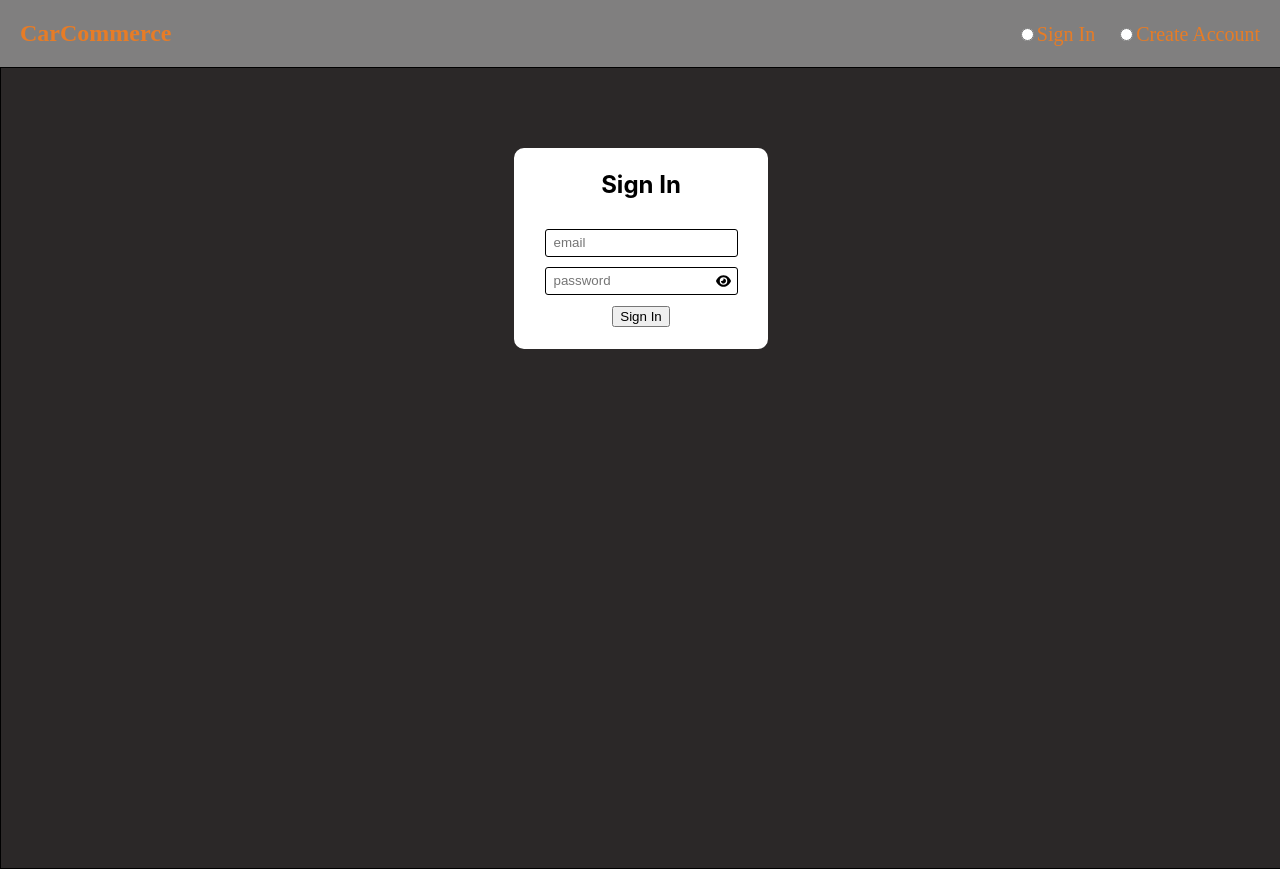
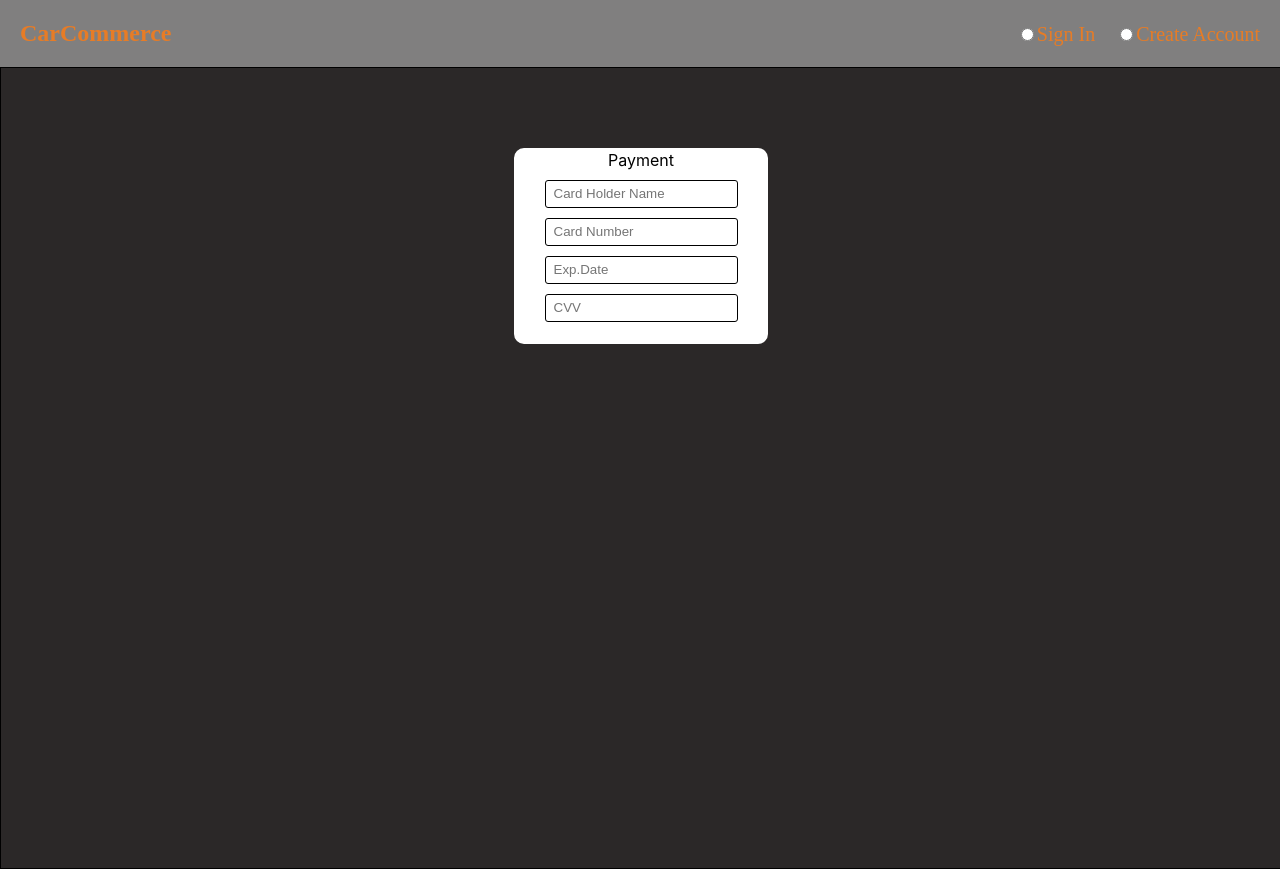
Before and after one commit to Bay102/ExtremeMachines, a React (Create React App) app: page / in a window 1280 px wide. Built offline with nearby package versions, Linux system fonts and the light colour scheme.

Commit message:
payment component inputs rendered

```diff
--- a/src/components/App/Main.jsx
+++ b/src/components/App/Main.jsx
@@ -1,20 +1,22 @@
-import React from "react";
-import { Cart } from "../Cart/Cart";
-import { storeItems } from "../storeItems";
-import Shipping from "../Shipping/Shipping";
-import SignIn from "../SignIn/SignIn";
-import SignUp from "../SignUp/SignUp";
-import "./Main.css";
-import { BuildRadios } from "../HomeScreenButtons/BuildRadios";
-import { allUsers } from "../stateData";
-import Payments from "../Payment/Payments";
+import React from 'react';
+import { Cart } from '../Cart/Cart';
+import { storeItems } from '../storeItems';
+import Shipping from '../Shipping/Shipping';
+import SignIn from '../SignIn/SignIn';
+import SignUp from '../SignUp/SignUp';
+import './Main.css';
+import { BuildRadios } from '../HomeScreenButtons/BuildRadios';
+import { allUsers } from '../stateData';
+import Payments from '../Payment/Payments';
 
 class Main extends React.Component {
   state = {
-    displayPage: "signIn",
+    displayPage: 'payments',
     currentUser: '',
     users: allUsers,
     storeItems,
+    subTotal: '',
+    finalPrice: '',
   };
 
   changePage = (value) => {
@@ -52,8 +54,7 @@ class Main extends React.Component {
     }));
   };
 
-
- updateCurrentUser = (user) => {
+  updateCurrentUser = (user) => {
     this.setState({ currentUser: user });
   };
 
@@ -62,33 +63,41 @@ class Main extends React.Component {
   };
 
   handleQuantityChange = (parent, name, sub, newState) =>
-  this.updateSubSubState(parent, name, sub, newState);
+    this.updateSubSubState(parent, name, sub, newState);
 
   updateItemPrice = (itemPrice, itemQuantity) => {
-    const priceString = itemPrice.replace(/[$,]/g, ""); // remove dollar sign and commas
+    const priceString = itemPrice.replace(/[$,]/g, ''); // remove dollar sign and commas
     const doMath = parseInt(priceString) * itemQuantity;
-    const formattedPrice = doMath.toLocaleString("en-US", {
-      style: "currency",
-      currency: "USD",
+    const formattedPrice = doMath.toLocaleString('en-US', {
+      style: 'currency',
+      currency: 'USD',
     });
     return formattedPrice;
   };
 
-
-  // updateItemPrice = (parent, name, sub, newState) =>
-  //   this.updateSubSubState(parent, name, sub, newState);
-
+  totalCartPrice = (cart) => {
+    let totalPrice = 0;
+    for (const item of Object.values(cart)) {
+      const priceString = item.price.replace(/[$,]/g, '');
+      let quantityPrices = parseInt(priceString * item.quantity);
+      totalPrice = totalPrice += quantityPrices;
+    }
+    return totalPrice.toLocaleString('en-US', {
+      style: 'currency',
+      currency: 'USD',
+    });
+  };
 
   removeItemFromCart = (itemName) => {
-    const storeItemsCopy = {...this.state.storeItems};
+    const storeItemsCopy = { ...this.state.storeItems };
     delete storeItemsCopy[itemName];
-    this.setState({storeItems: storeItemsCopy});
-  }
+    this.setState({ storeItems: storeItemsCopy });
+  };
 
   updateUserCart = (users, buttonId) => {
-    const findUser = users.find(user => user.user === buttonId);
+    const findUser = users.find((user) => user.user === buttonId);
     console.log(findUser);
-  }
+  };
 
   render() {
     return (
@@ -98,7 +107,25 @@ class Main extends React.Component {
           <BuildRadios changePage={this.changePage} />
         </div>
         <div className="mainContent">
-          {this.state.displayPage === "cart" && (
+          {this.state.displayPage === 'signIn' && (
+            <SignIn
+              mainState={this.state}
+              changePage={this.changePage}
+              checkIfEmailExists={this.checkIfEmailExists}
+              updateCurrentUser={this.updateCurrentUser}
+              updateSubState={this.updateSubState}
+            />
+          )}
+          {this.state.displayPage === 'createAccount' && (
+            <SignUp
+              state={this.state}
+              changePage={this.changePage}
+              checkIfEmailExists={this.checkIfEmailExists}
+              updateState={this.updateState}
+              createNewUser={this.createNewUser}
+            />
+          )}
+          {this.state.displayPage === 'cart' && (
             <Cart
               state={this.state}
               handleQuantityChange={this.handleQuantityChange}
@@ -108,37 +135,21 @@ class Main extends React.Component {
               changePage={this.changePage}
               updateState={this.updateState}
               updateItemPrice={this.updateItemPrice}
+              totalCartPrice={this.totalCartPrice}
             />
           )}
-          {this.state.displayPage === "signIn" && (
-            <SignIn
-              mainState={this.state}
-              changePage={this.changePage}
-              checkIfEmailExists={this.checkIfEmailExists}
-              updateCurrentUser={this.updateCurrentUser}
-              updateSubState={this.updateSubState}
-            />
-          )}
-          {this.state.displayPage === "createAccount" && (
-            <SignUp
-              state={this.state}
-              changePage={this.changePage}
-              checkIfEmailExists={this.checkIfEmailExists}
-              updateState={this.updateState}
-              createNewUser={this.createNewUser}
-            />
-          )}
-          {this.state.displayPage === "shipping" && (
+          {this.state.displayPage === 'shipping' && (
             <Shipping
               mainState={this.state}
               changePage={this.changePage}
               updateState={this.updateState}
               storeItems={this.state.storeItems}
               updateItemPrice={this.updateItemPrice}
+              totalCartPrice={this.totalCartPrice}
             />
           )}
-          {this.state.displayPage === "payments" && (
-            <Payments />
+          {this.state.displayPage === 'payments' && (
+          <Payments mainState={this.state}/>
           )}
         </div>
       </div>
--- a/src/components/Cart/Cart.css
+++ b/src/components/Cart/Cart.css
@@ -1,6 +1,7 @@
 .cartContainer {
    display: flex;
-   width: 100%;
+   width: 90%;
+   margin: auto;
    /* height: fit-content; */
    justify-content: center;
    gap: 15px;
--- a/src/components/Cart/CartItemBase.css
+++ b/src/components/Cart/CartItemBase.css
@@ -3,8 +3,8 @@
    flex-direction: column;
    justify-content: space-evenly;
    align-items: center;
-   width: 275px;
-   height: 400px;
+   width: 255px;
+   height: 325px;
    border: 3px solid black;
    border-radius: 5px;
    background-color: rgb(159 159 159 / 73%);
@@ -31,5 +31,5 @@
    border-radius: 7px;
    padding: 10px;
    width: 110px;
-   background-color: wheat;
+   background-color: #e4e4e4;
 }
--- /dev/null
+++ b/src/components/Payment/BuildPaymentInputs.jsx
@@ -0,0 +1,38 @@
+import React from 'react';
+import { InputBase } from '../InputBase/InputBase';
+
+export const BuildPaymentInputs = (props) => {
+  const paymentInputs = [
+    {
+      id: '1',
+      type: 'text',
+      label: 'Card Holder Name',
+      name: 'cardHolder',
+      error: 'cardHolder',
+    },
+    {
+      id: '1',
+      type: 'text',
+      label: 'Card Number',
+      name: 'cardNumber',
+      error: 'cardNumber',
+    },
+    { id: '1', type: 'text', label: 'Exp.Date', name: 'exp', error: 'exp' },
+    { id: '1', type: 'text', label: 'CVV', name: 'CVV', error: 'CVV' },
+  ];
+
+  return paymentInputs.length
+    ? paymentInputs.map((input, index) => (
+        <label key={index} htmlFor={input.name}>
+          <InputBase
+            id={input.id}
+            name={input.name}
+            type={input.type}
+            label={input.label}
+            error={input.error}
+            placeholder={input.label}
+          />
+        </label>
+      ))
+    : null;
+};
--- a/src/components/Payment/Payments.jsx
+++ b/src/components/Payment/Payments.jsx
@@ -1,10 +1,15 @@
 import React from "react";
+import { BuildPaymentInputs } from "./BuildPaymentInputs";
 
 
 class Payments extends React.Component {
    render() {
+      const {mainState} = this.props
       return (
-         <div>Payments</div>
+         <div className=" inputsWrapper paymentsContainer">
+            <div>Payment</div>
+         <BuildPaymentInputs />
+         </div>
       )
    }
 }
--- a/src/components/Shipping/Shipping.css
+++ b/src/components/Shipping/Shipping.css
@@ -65,7 +65,7 @@
 
 .shippingRadiosContainer {
    display: flex;
-   flex-direction: column;
+   justify-content: space-around;
 }
 
 .totalAfterShipping {
@@ -73,5 +73,6 @@
 }
 
 .totalAfterShipping div {
-   margin: 10px auto;
+   margin: 15px auto;
+   font-weight: 600;
 }
--- a/src/components/Shipping/Shipping.jsx
+++ b/src/components/Shipping/Shipping.jsx
@@ -110,7 +110,7 @@ class Shipping extends React.Component {
   };
 
   render() {
-    const { storeItems, updateItemPrice } = this.props;
+    const { storeItems, updateItemPrice, totalCartPrice, mainState } = this.props;
     return (
       <div>
         <form className="shippingForm" onSubmit={this.handleSubmit} action="">
@@ -134,18 +134,18 @@ class Shipping extends React.Component {
                 <h4>Shipping Method</h4>
                 <div className="shippingRadiosContainer">
                   <label htmlFor="back">
-                    <input type="radio" value="" name="back" id="back" />
+                    <input type="radio" value="back" name="back" id="back" />
                     Standard - Free
                   </label>
                   <label htmlFor="pay">
-                    <input type="radio" value="" name="pay" id="pay" />
+                    <input type="radio" value="pay" name="pay" id="pay" />
                     Express - $1500
                   </label>
                 </div>
               </div>
               <div className="totalAfterShipping">
-                <div>Cart Subtotal: </div>
-                <div>Final Price: </div>
+                <div>Cart Subtotal: {totalCartPrice(mainState.storeItems)} </div>
+                <div>Final Price:  </div>
               </div>
               <div className="summaryButtons">
                 <button className="PayNowButton" onClick={this.backToCart}>
--- a/src/components/SignIn/SignIn.jsx
+++ b/src/components/SignIn/SignIn.jsx
@@ -1,8 +1,7 @@
-import React, { Component } from "react";
+import React from "react";
 import "./SignIn.css";
 import {
   emailContains,
-  // findUserToLogIn,
   passwordLengthError,
   userValidation,
   userValidationError,
@@ -12,7 +11,7 @@ import { BuildSignInInputs } from "./BuildSignInInputs";
 // User can sign in | if password is incorrect prompt error |
 // Eye Icon on Password | if successful render Cart
 
-class SignIn extends Component {
+class SignIn extends React.Component {
   state = {
     credentials: {
       userEmail: "",
```
Also changed, not shown: src/components/Cart/Cart.jsx (+19 -26 lines).
